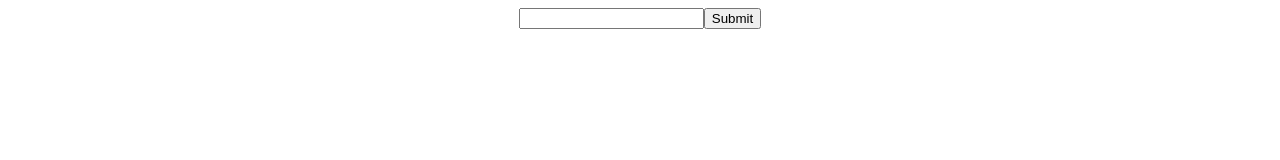
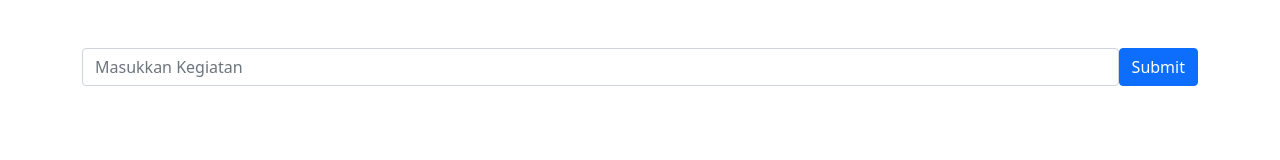
Before and after one commit to space-stronaut/vue-simple-app, a plain HTML site: page index.html in a window 1280 px wide. Drawn offline with nearby package versions, Linux system fonts and the light colour scheme.

Commit message:
todo bootstrap

```diff
--- a/app.js
+++ b/app.js
@@ -14,14 +14,16 @@ app.component('todo', {
       }
   },
   template: `
-  <form v-on:submit="handleSubmit">
-    <input v-model="value"/>
-    <button type="submit">Submit</button>
+  <form v-on:submit="handleSubmit" class="d-flex mt-5">
+    <input v-model="value" placeholder="Masukkan Kegiatan" class="form-control"/>
+    <button type="submit" class="btn btn-primary">Submit</button>
   </form>
 
-  <ul v-for="todo in todos">
-    <li>{{todo}}</li>
-  </ul>
+  <div v-for="todo in todos" class="mb-2 mt-3">
+    <div class="alert alert-primary" role="alert">
+        {{todo}}
+    </div>
+  </div>
   `
 })
 app.mount('#root')
--- a/index.html
+++ b/index.html
@@ -5,17 +5,10 @@
     <meta http-equiv="X-UA-Compatible" content="IE=edge">
     <meta name="viewport" content="width=device-width, initial-scale=1.0">
     <title>Vue App</title>
+    <link href="https://cdn.jsdelivr.net/npm/bootstrap@5.0.1/dist/css/bootstrap.min.css" rel="stylesheet" integrity="sha384-+0n0xVW2eSR5OomGNYDnhzAbDsOXxcvSN1TPprVMTNDbiYZCxYbOOl7+AMvyTG2x" crossorigin="anonymous">
 </head>
 <body>
-    <style>
-        div{
-            display: flex;
-            align-items: center;
-            justify-content: center;
-        }
-    </style>
-
-    <div id="root">
+    <div id="root" class="container d-flex flex-column">
         <todo></todo>
     </div>
 
```
